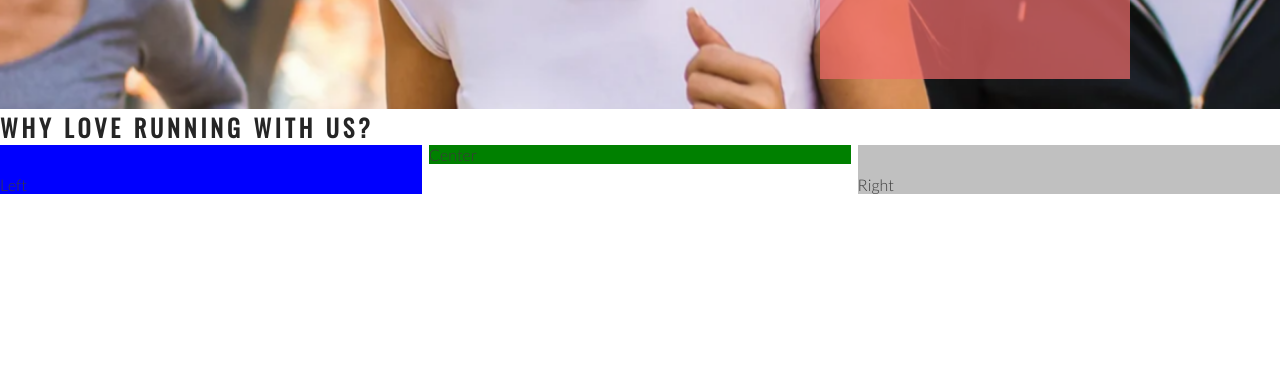
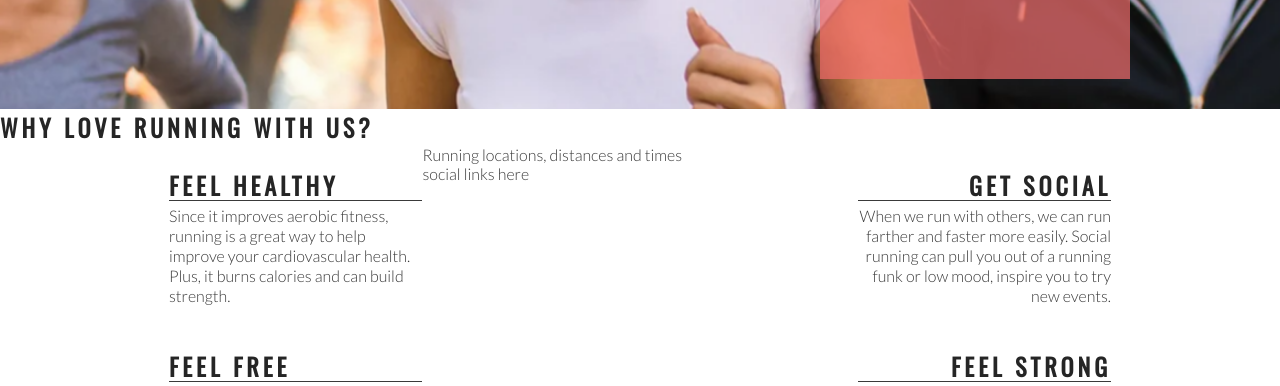
Before and after one commit to VitalijusSeskovas/love-running, a plain HTML site: page index.html in a window 1280 px wide. Shown: the part 566-952 px from the top of the page. Drawn offline with nearby package versions, Linux system fonts and the light colour scheme.

Commit message:
Add rigth about section content and style

```diff
--- a/assets/css/style.css
+++ b/assets/css/style.css
@@ -122,18 +122,45 @@ h1, h2 {
     padding-top: 30px;
     width: 33%;
     float: left;
-    background-color: blue;
 }
 
 #right-about {
     padding-top: 30px;
     width: 33%;
     float: right;
-    background-color: silver;
 }
 
 #center-about {
     width: 33%;
     margin: 0 auto;
-    background-color: green;
 }
+
+hr {
+    border-top: 1px solid #3a3a3a;
+    width: 100%;
+    margin: 5px 0;
+}
+
+.left-about-heading {
+    width: 60%;
+    float: right;
+    line-height: 20px;
+    clear: both;
+    margin-bottom: 50px;
+}
+
+.right-about-heading {
+    width: 60%;
+    float: left;
+    line-height: 20px;
+    clear: both;
+    margin-bottom: 50px;
+}
+
+.right-about-heading h2 {
+    text-align: right;
+}
+
+.right-about-heading p {
+    text-align: right;
+}
--- a/index.html
+++ b/index.html
@@ -38,11 +38,42 @@
         </div>
     </section>
     <section id="club-ethos">
-        <h1>Why Love Running With Us?</h1>
-        <div id="left-about">Left</div>
-        <div id="right-about">Right</div>
-        <div id="center-about">Center</div>
-    </section>
+        <h2 id="welcome">Why Love Running With Us?</h2>
+        <div id="left-about">
+            <div class="left-about-heading">
+                <h2>Feel Healthy</h2>
+                <hr>
+                <p>
+                    Since it improves aerobic fitness, running is a great way to help improve your cardiovascular
+                    health. Plus, it burns calories and can build strength.
+                </p>
+            </div>
+            <div class="left-about-heading">
+                <h2>Feel Free</h2>
+                <hr>
+                <p>
+                    Physical exercise, running included, is known to release endorphins in the brain. Endorphins make
+                    you more energetic, more awake and, yes, happier.
+                </p>
+            </div>
+        </div>
+        <div id="right-about">
+            <div class="right-about-heading">
+                <h2>Get Social</h2>
+                <hr>
+                <p>
+                    When we run with others, we can run farther and faster more easily. Social running can pull you out
+                    of a running funk or low mood, inspire you to try new events.
+                </p>
+            </div>
+            <div class="right-about-heading">
+                <h2>Feel Strong</h2>
+                <hr>
+                <p>
+                    Running strengthens your heart by pumping blood more effectively through your body.
+                </p>
+            </div>
+        </div>
     <section>
         Running locations, distances and times
     </section>
```
